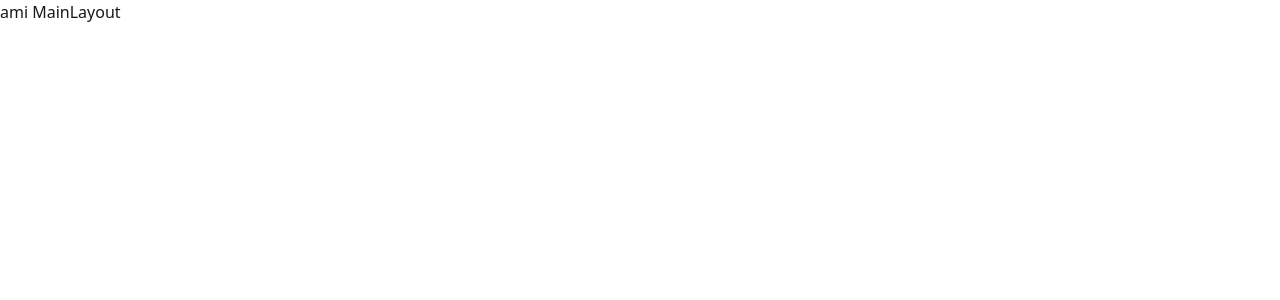
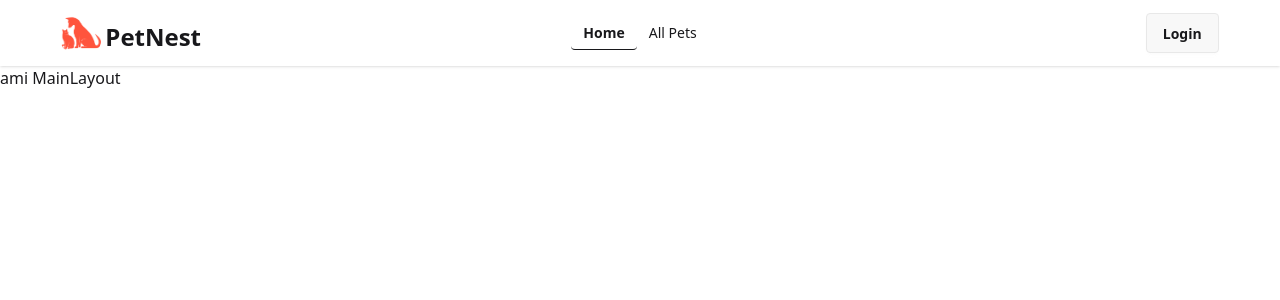
Before and after one commit to mahatab6/Node-Talk-Client-Side, a React (Vite) app: page / in a window 1280 px wide. Shown: the top 300 px of the page. Built offline with nearby package versions, Linux system fonts and the light colour scheme.

Commit message:
Navbar and logo make

```diff
--- a/src/components/Navbar.jsx
+++ b/src/components/Navbar.jsx
@@ -0,0 +1,45 @@
+import React from 'react';
+import { Link, NavLink } from 'react-router';
+import PetLogo from './PetLogo';
+
+const Navbar = () => {
+    const link = (
+        <>
+        <li>
+            <NavLink to='/' className={({isActive}) => isActive?" font-semibold border-b-1":""}>Home</NavLink>
+        </li>
+        <li>
+            <NavLink to="/all-pets" className={({isActive}) => isActive?" font-semibold border-b-1":""}>All Pets</NavLink>
+        </li>
+        </>
+    )
+    return (
+        <div className=' bg-base-100 shadow-sm'>
+           <div className="navbar w-11/12 mx-auto">
+                <div className="navbar-start">
+                    <div className="dropdown">
+                    <div tabIndex={0} role="button" className="btn btn-ghost lg:hidden">
+                        <svg xmlns="http://www.w3.org/2000/svg" className="h-5 w-5" fill="none" viewBox="0 0 24 24" stroke="currentColor"> <path strokeLinecap="round" strokeLinejoin="round" strokeWidth="2" d="M4 6h16M4 12h8m-8 6h16" /> </svg>
+                    </div>
+                    <ul
+                        tabIndex={0}
+                        className="menu menu-sm dropdown-content bg-base-100 rounded-box z-1 mt-3 w-52 p-2 shadow">
+                        {link}
+                    </ul>
+                    </div>
+                    <PetLogo/>
+                </div>
+                <div className="navbar-center hidden lg:flex">
+                    <ul className="menu menu-horizontal px-1">
+                    {link}
+                    </ul>
+                </div>
+                <div className="navbar-end">
+                    <Link className='btn'>Login</Link>
+                </div>
+            </div>
+        </div>
+    );
+};
+
+export default Navbar;
--- /dev/null
+++ b/src/components/PetLogo.jsx
@@ -0,0 +1,14 @@
+import React from 'react';
+import logo from '../assets/petnest-logo.png'
+import { Link } from 'react-router';
+
+const PetLogo = () => {
+    return (
+        <Link to='/' className='flex items-end gap-1'>
+            <img className='w-[40px] rounded-xl' src={logo} alt="" />
+            <h3 className='text-2xl font-bold'>PetNest</h3>
+        </Link>
+    );
+};
+
+export default PetLogo;
--- a/src/layout/MainLayout.jsx
+++ b/src/layout/MainLayout.jsx
@@ -1,8 +1,10 @@
 import React from 'react';
+import Navbar from '../components/Navbar';
 
 const MainLayout = () => {
     return (
         <div>
+            <Navbar/>
             <h1>ami MainLayout</h1>
         </div>
     );
```
Also changed, not shown: src/assets/petnest-logo.png (added).
